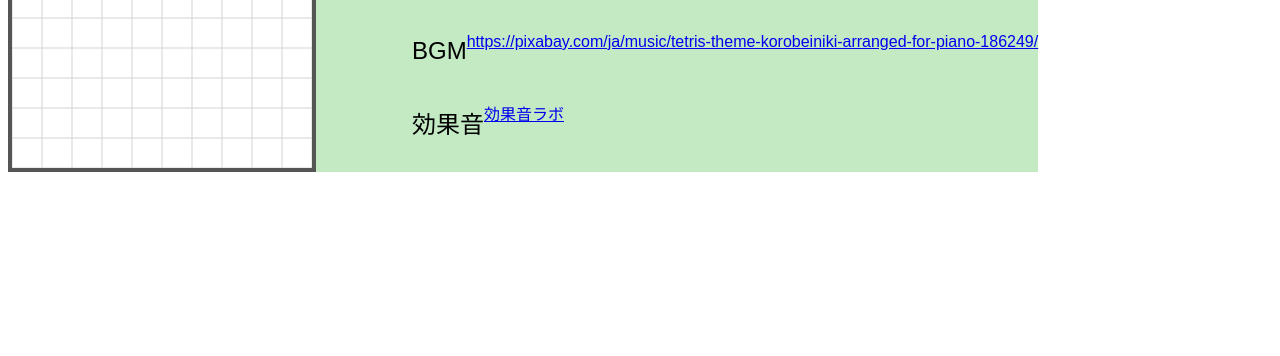
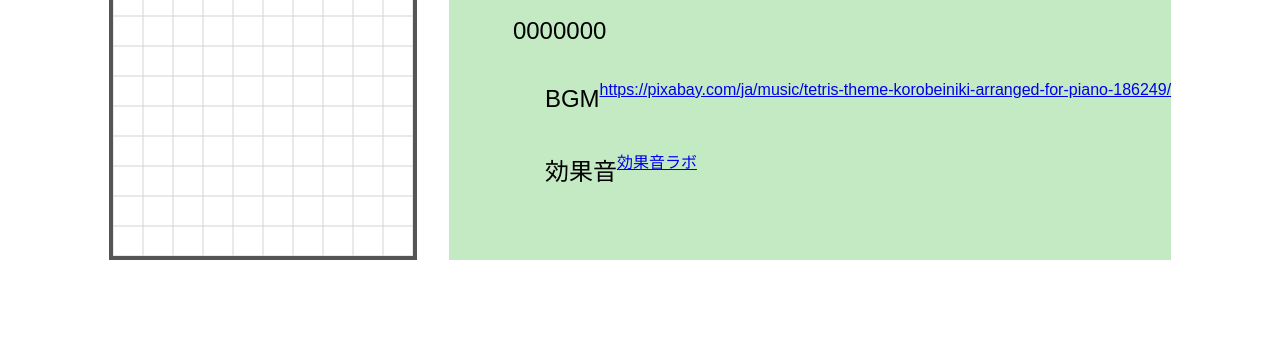
Before and after one commit to soratanaka1203/PuzzleGame, a plain HTML site: page index.html in a window 1280 px wide. Shown: the part 444-800 px from the top of the page. Drawn offline with nearby package versions, Linux system fonts and the light colour scheme; a web font is replaced by a local one.

Commit message:
位置調整

```diff
--- a/index.html
+++ b/index.html
@@ -33,6 +33,20 @@
             display: flex;
         }
 
+        body {
+            display: flex;
+            justify-content: center;   /* 横方向の中央寄せ */
+            align-items: center;       /* 縦方向の中央寄せ */
+            height: 100vh;             /* 画面高さをいっぱい使う */
+            margin: 0;                 /* 余白を消す */
+        }
+
+        .canvas-and-ui {
+            display: flex;
+            gap: 2rem;                 /* canvas と UI の間の余白 */
+        }
+
+
         .colorful span:nth-child(5n+1) { color: red; }
         .colorful span:nth-child(5n+2) { color: blue; }
         .colorful span:nth-child(5n+3) { color: green; }
@@ -46,6 +60,7 @@
     <audio id="lineClearSound" src="Bgm/lineClearSE.mp3"></audio>
     <audio id="moveSound" src="Bgm/MoveSE.mp3"></audio>
     <audio id="gameoverSound" src="Bgm/GameOverSE.mp3"></audio>
+    <section class="canvas-and-ui">
         <canvas id="can"></canvas>
         <div>
             <h1 class="colorful">BlockPuzzle</h1>
@@ -69,7 +84,9 @@
                 <h2>効果音</h2>
                 <a href="https://soundeffect-lab.info/sound/button/"><p>効果音ラボ</p></a>
             </div>
+        </div>
+    </section>
 
-    </div>
+
 </body>
 </html>
```
Lines whose indentation alone changed are shown as unchanged.
